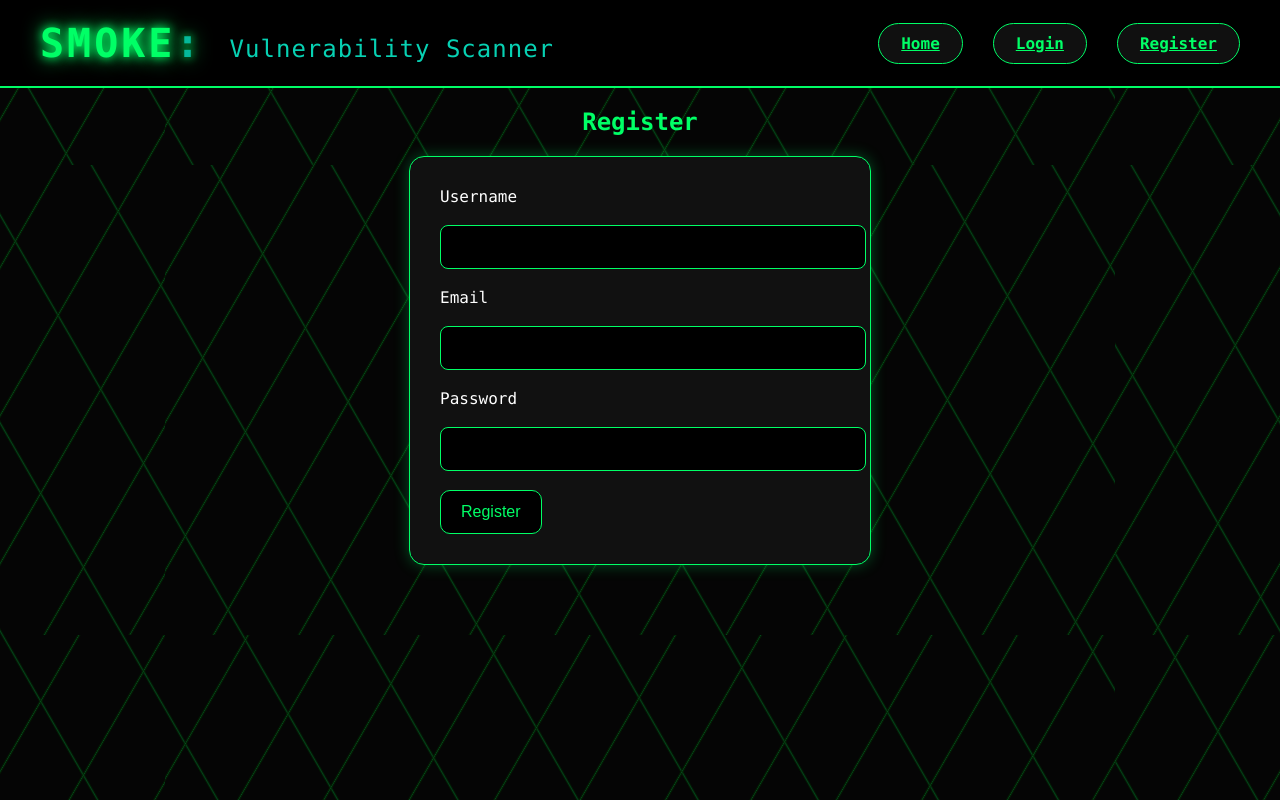
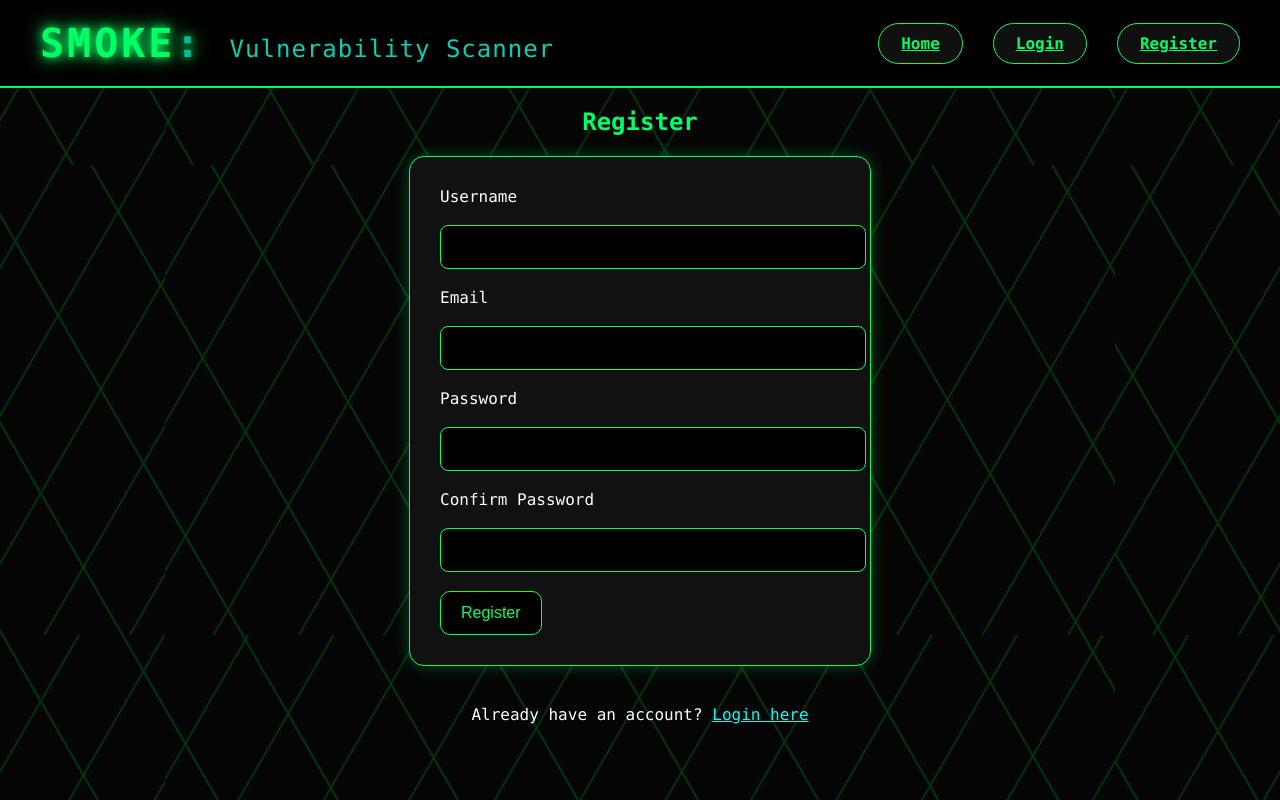
Before and after one commit to Somyaranjan7/Smoke, a Flask app: page /register in a window 1280 px wide. Run offline with Flask 3, Linux system fonts and the light colour scheme.

Commit message:
Added confirm pass

```diff
--- a/app.py
+++ b/app.py
@@ -194,6 +194,11 @@
         email = request.form["email"]
 
         password = request.form["password"]
+
+        confirm_password = request.form[ "confirm_password" ] # Password check
+        if password != confirm_password:
+            flash( "Passwords do not match" )
+            return redirect( "/register" )
 
         existing_user = get_user(username)
 
--- a/templates/register.html
+++ b/templates/register.html
@@ -1,3 +1,4 @@
+
 {% extends "base.html" %}
 
 {% block content %}
@@ -55,6 +56,21 @@
 
 <br><br>
 
+<label>
+
+Confirm Password
+
+</label>
+
+<br><br>
+
+<input
+type="password"
+name="confirm_password"
+required>
+
+<br><br>
+
 <button type="submit">
 
 Register
@@ -63,4 +79,18 @@
 
 </form>
 
+<br>
+
+<p style="text-align:center;">
+
+Already have an account?
+
+<a href="{{ url_for('login') }}">
+
+Login here
+
+</a>
+
+</p>
+
 {% endblock %}
```
